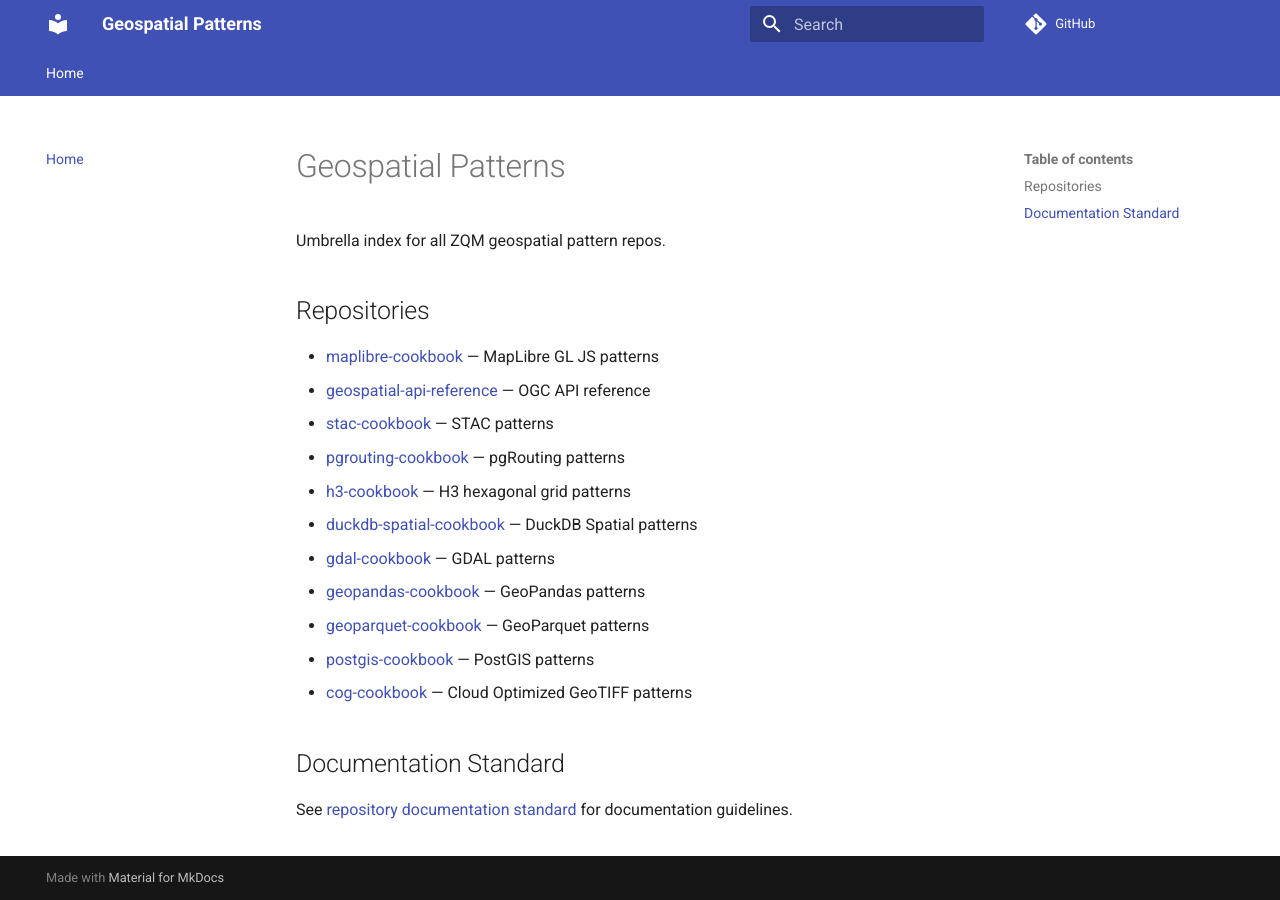
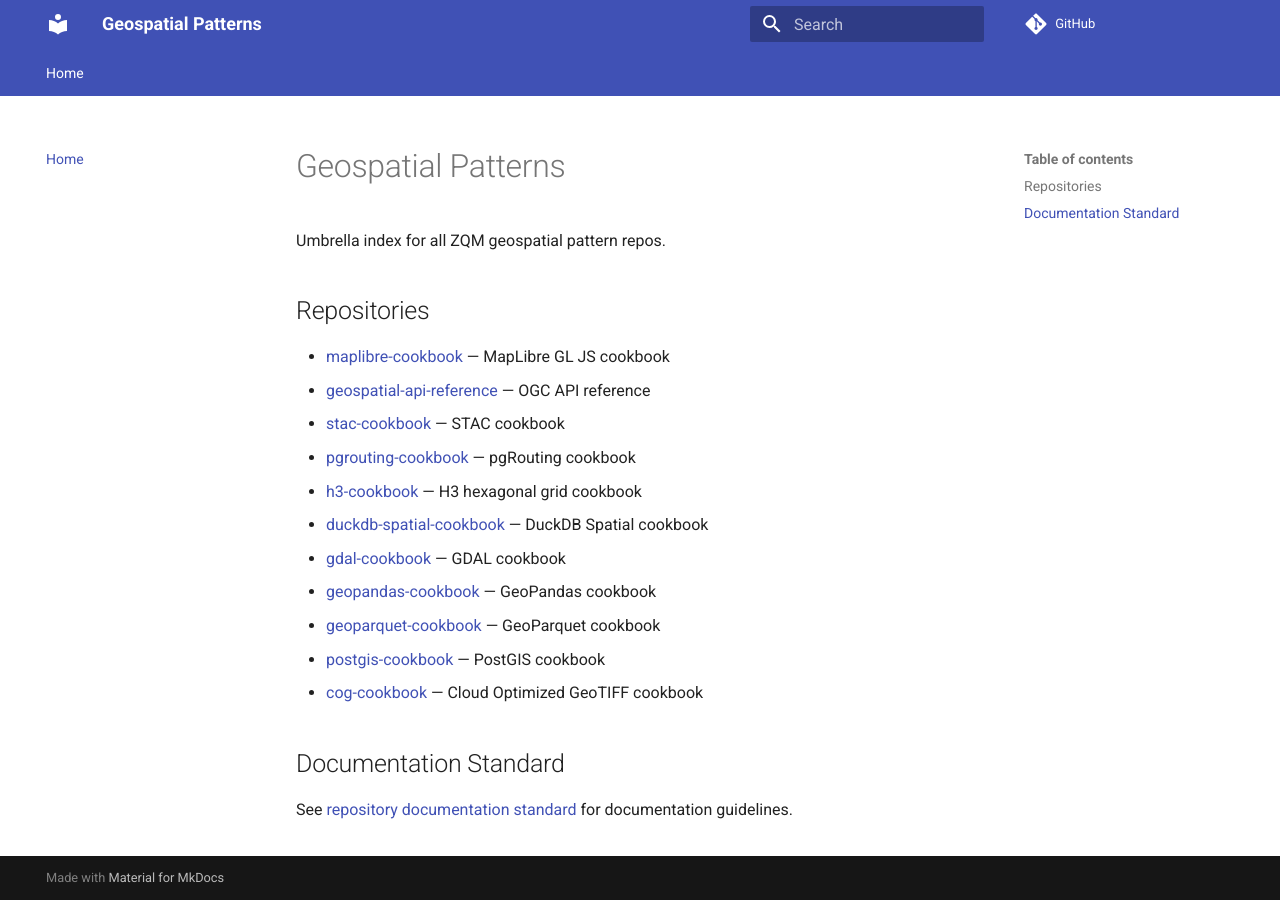
Before and after one commit to ZQM-Computing/geospatial-cookbooks, an MkDocs documentation site: the page built from docs/index.md, in a window 1280 px wide. Built offline with MkDocs 1.6.1 and Material for MkDocs 9.7.7, drawn with Linux system fonts in a browser that asks for light colours; comment, search, counter and statistics services are not loaded.

Commit message:
Update docs: rename patterns references to cookbooks, fix stale links

```diff
--- a/docs/index.md
+++ b/docs/index.md
@@ -4,17 +4,17 @@ Umbrella index for all ZQM geospatial pattern repos.
 
 ## Repositories
 
-- [maplibre-cookbook](https://github.com/ZQM-Computing/maplibre-cookbook) — MapLibre GL JS patterns
+- [maplibre-cookbook](https://github.com/ZQM-Computing/maplibre-cookbook) — MapLibre GL JS cookbook
 - [geospatial-api-reference](https://github.com/ZQM-Computing/geospatial-api-reference) — OGC API reference
-- [stac-cookbook](https://github.com/ZQM-Computing/stac-cookbook) — STAC patterns
-- [pgrouting-cookbook](https://github.com/ZQM-Computing/pgrouting-cookbook) — pgRouting patterns
-- [h3-cookbook](https://github.com/ZQM-Computing/h3-cookbook) — H3 hexagonal grid patterns
-- [duckdb-spatial-cookbook](https://github.com/ZQM-Computing/duckdb-spatial-cookbook) — DuckDB Spatial patterns
-- [gdal-cookbook](https://github.com/ZQM-Computing/gdal-cookbook) — GDAL patterns
-- [geopandas-cookbook](https://github.com/ZQM-Computing/geopandas-cookbook) — GeoPandas patterns
-- [geoparquet-cookbook](https://github.com/ZQM-Computing/geoparquet-cookbook) — GeoParquet patterns
-- [postgis-cookbook](https://github.com/ZQM-Computing/postgis-cookbook) — PostGIS patterns
-- [cog-cookbook](https://github.com/ZQM-Computing/cog-cookbook) — Cloud Optimized GeoTIFF patterns
+- [stac-cookbook](https://github.com/ZQM-Computing/stac-cookbook) — STAC cookbook
+- [pgrouting-cookbook](https://github.com/ZQM-Computing/pgrouting-cookbook) — pgRouting cookbook
+- [h3-cookbook](https://github.com/ZQM-Computing/h3-cookbook) — H3 hexagonal grid cookbook
+- [duckdb-spatial-cookbook](https://github.com/ZQM-Computing/duckdb-spatial-cookbook) — DuckDB Spatial cookbook
+- [gdal-cookbook](https://github.com/ZQM-Computing/gdal-cookbook) — GDAL cookbook
+- [geopandas-cookbook](https://github.com/ZQM-Computing/geopandas-cookbook) — GeoPandas cookbook
+- [geoparquet-cookbook](https://github.com/ZQM-Computing/geoparquet-cookbook) — GeoParquet cookbook
+- [postgis-cookbook](https://github.com/ZQM-Computing/postgis-cookbook) — PostGIS cookbook
+- [cog-cookbook](https://github.com/ZQM-Computing/cog-cookbook) — Cloud Optimized GeoTIFF cookbook
 
 ## Documentation Standard
 
```
Also changed, not shown: CONTRIBUTING.md (+2 -2 lines), README.md (+3 -3 lines).
